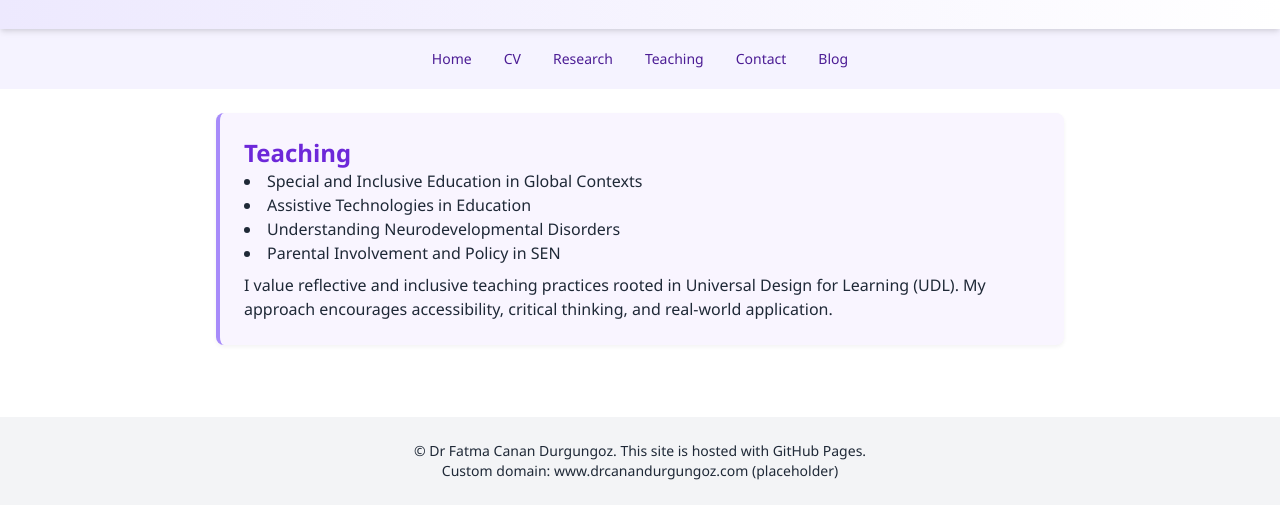
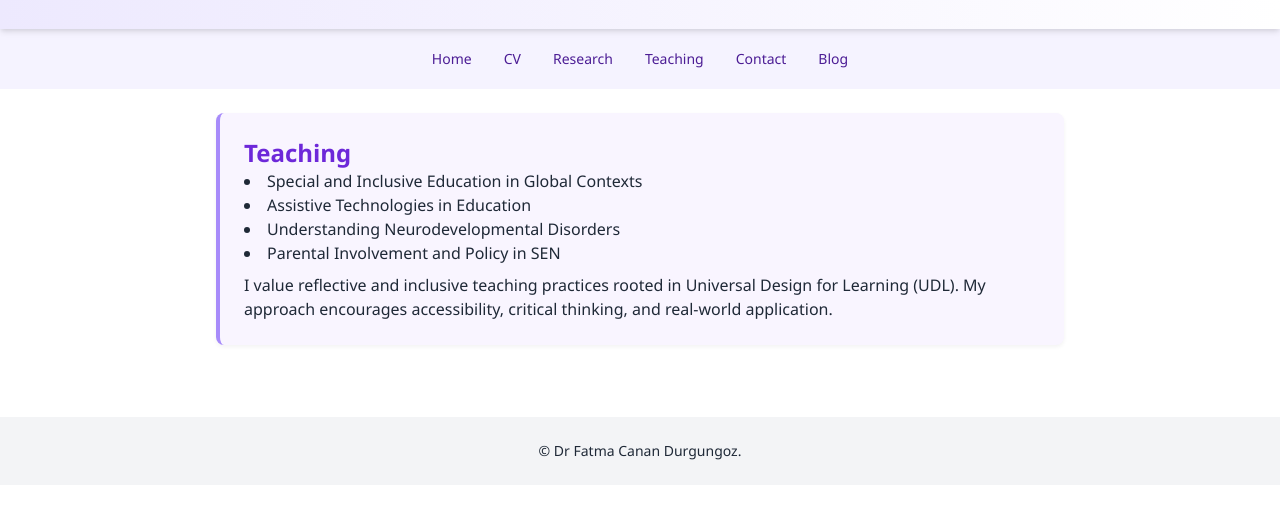
Before and after one commit to cdurgungoz/website, a plain HTML site: page teaching.html in a window 1280 px wide. Shown: the part 119-638 px from the top of the page. Drawn offline with nearby package versions, Linux system fonts and the light colour scheme.

Commit message:
Update teaching.html

```diff
--- a/teaching.html
+++ b/teaching.html
@@ -56,8 +56,8 @@
 
   </main>
   <footer class="bg-gray-100 p-6 mt-12 text-center text-sm">
-    <p>&copy; Dr Fatma Canan Durgungoz. This site is hosted with GitHub Pages.</p>
-    <p>Custom domain: www.drcanandurgungoz.com (placeholder)</p>
+    <p>&copy; Dr Fatma Canan Durgungoz.</p>
+    <p></p>
   </footer>
 </body>
 </html>
```
